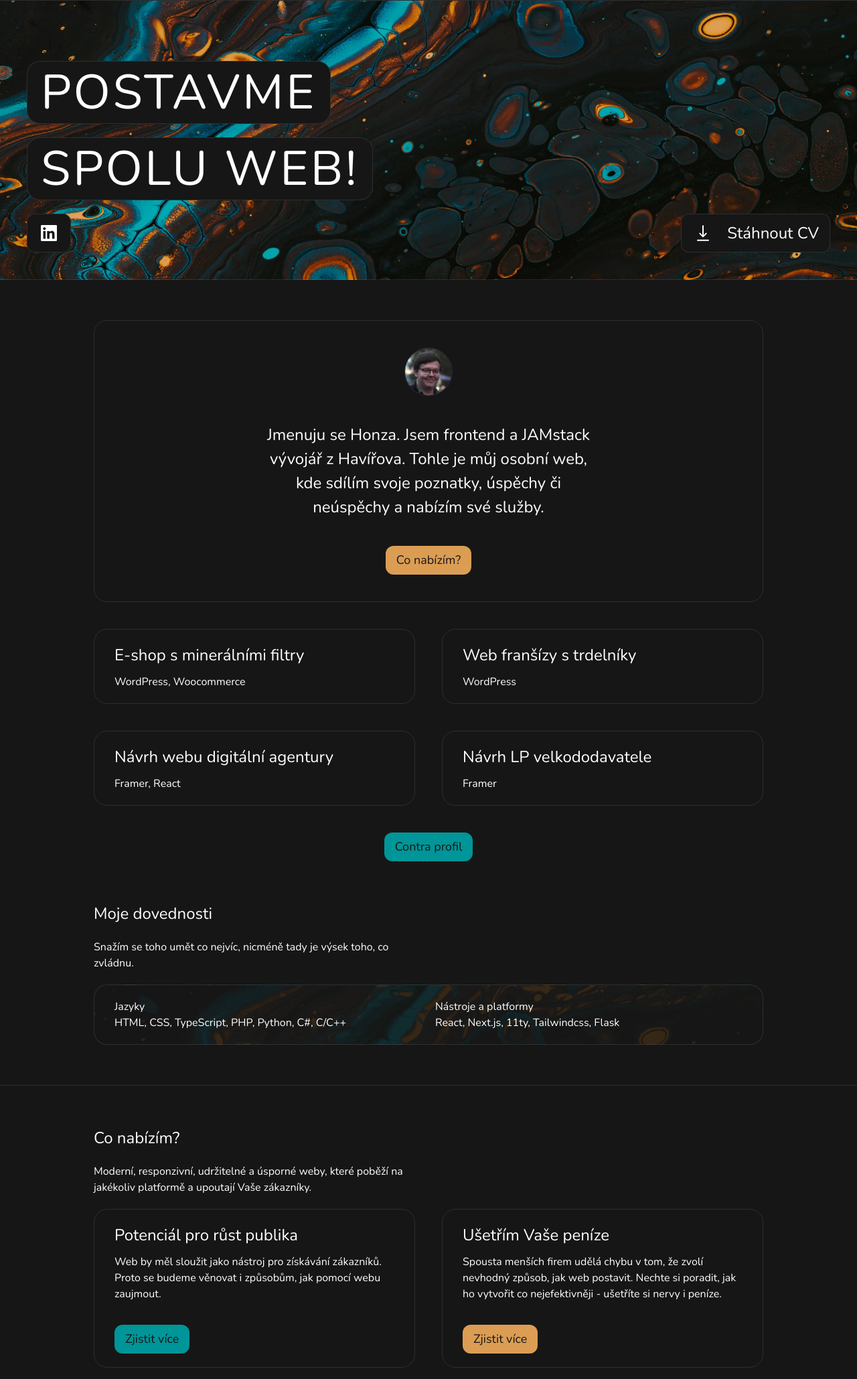
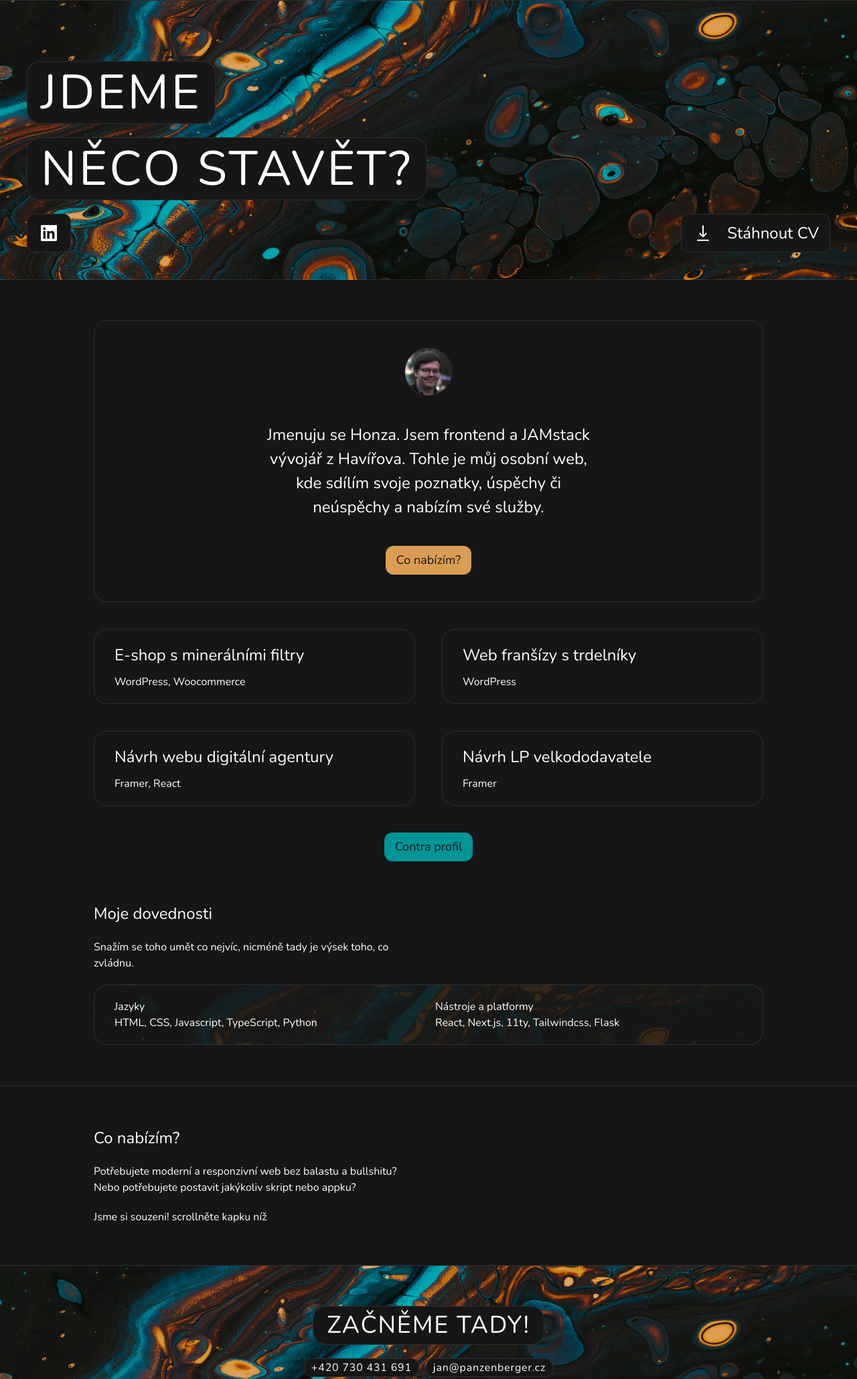
Before and after one commit to jpanzen/panzenberger-cz, an Eleventy site: page src/index.njk in a window 1280 px wide. Shown: the part 62-2121 px from the top of the page at 67% size. Built offline with nearby package versions, Linux system fonts and the light colour scheme; Eleventy itself is replaced by a stand-in of ours; files that its build step writes are made by us from their sources.

Commit message:
update, sekce nabídka

```diff
--- a/src/index.njk
+++ b/src/index.njk
@@ -1,14 +1,14 @@
 ---
-title: Jan Panzenberger | Webdesigner z Havířova
-description: Web development a design znám jak svoje boty. Vytvořím vám web na míru, který naplní potřeby vašeho podnikání.
-keywords: web developer, web designer, web na míru, web development, programátor
+title: Jan Panzenberger | Vývojář z Havířova
+description: Kóduju už nějaký ten pátek a troufám si říct, že mi to celkem i jde. Vytvořím vám web či software na míru.
+keywords: web developer, web designer, web na míru, web development, programátor, vývojář, software na míru
 layout: "base.njk"
 ---
 <!--HEADER SEKCE-->
 <header class="flex flex-col items-center md:items-stretch justify-center lg:justify-end gap-[20px] p-[40px] border-b-[1px] border-white10 md:h-[60vh] h-[100vh] bg-colors" style="background-image: url(/assets/colors-czerwinski.webp); background-size: cover;">
     <h1 class="text-[36px] md:text-[48px] lg:text-[72px] uppercase font-light flex flex-col gap-[20px] leading-[100%] tracking-wider items-center md:items-start">
-        <span class="w-fit px-[20px] py-[10px] bg-dark rounded-[20px] border-[1px] border-white10">Postavme</span>
-        <span class="w-fit px-[20px] py-[10px] bg-dark rounded-[20px] border-[1px] border-white10">spolu web!</span>
+        <span class="w-fit px-[20px] py-[10px] bg-dark rounded-[20px] border-[1px] border-white10">Jdeme</span>
+        <span class="w-fit px-[20px] py-[10px] bg-dark rounded-[20px] border-[1px] border-white10">něco stavět?</span>
     </h1>
     <div class="flex justify-between gap-[40px]">
         <div class="flex bg-dark border-[1px] border-white10 py-[10px] px-[16px] rounded-[12px] items-center gap-[20px]">
@@ -79,7 +79,7 @@ layout: "base.njk"
         <div class="border-[1px] border-white10 rounded-[20px] px-[30px] py-[20px] gap-[20px] grid grid-cols-1 md:grid-cols-2" style="background-image: url(/assets/colors-czerwinski-dimm.webp); background-size: cover;">
             <div>
                 <h3>Jazyky</h3>
-                <p>HTML, CSS, TypeScript, PHP, Python, C#, C/C++</p>
+                <p>HTML, CSS, Javascript, TypeScript, Python</p>
             </div>
             <div>
                 <h3>Nástroje a platformy</h3>
@@ -93,8 +93,10 @@ layout: "base.njk"
 <div id="offer" class="flex flex-col items-center px-[20px] md:px-[40px] py-[60px] border-b-[1px] border-white10" id="offer">
     <div class="flex flex-col gap-[20px] w-[1000px] max-w-full">
         <h2 class="text-[24px]">Co nabízím?</h2>
-        <p class="md:w-[50%]">Moderní, responzivní, udržitelné a úsporné weby, které poběží na jakékoliv platformě a upoutají Vaše zákazníky.</p>
-        <div class="grid grid-cols-1 md:grid-cols-2 gap-[40px] w-[1000px] max-w-full m-auto">
+        <p class="md:w-[50%]">Potřebujete moderní a responzivní web bez balastu a bullshitu?<br>Nebo potřebujete postavit jakýkoliv skript nebo appku?</p>
+        <p class="md:w-[50%]">Jsme si souzeni! scrollněte kapku níž</p>
+        <!--<button class="text-dark text-[18px] px-[16px] py-[8px] rounded-[12px] bg-green100 w-fit mt-6">Detailnější info</button>-->
+        <!--<div class="grid grid-cols-1 md:grid-cols-2 gap-[40px] w-[1000px] max-w-full m-auto">
             <div class="border-[1px] border-white10 rounded-[20px] px-[30px] py-[20px] gap-[10px] flex flex-col w-full">
                 <h3 class="text-[24px]">Potenciál pro růst publika</h3>
                 <p>Web by měl sloužit jako nástroj pro získávání zákazníků. Proto se budeme věnovat i způsobům, jak pomocí webu zaujmout.</p>
@@ -109,7 +111,7 @@ layout: "base.njk"
                     <button class="text-dark text-[18px] px-[16px] py-[8px] rounded-[12px] bg-gold100 w-fit mt-6">Zjistit více</button>
                 </div>
             </div>
-        </div>
+        </div>-->
     </div>
 </div>
 
```
Also changed, not shown: docs/index.html.
